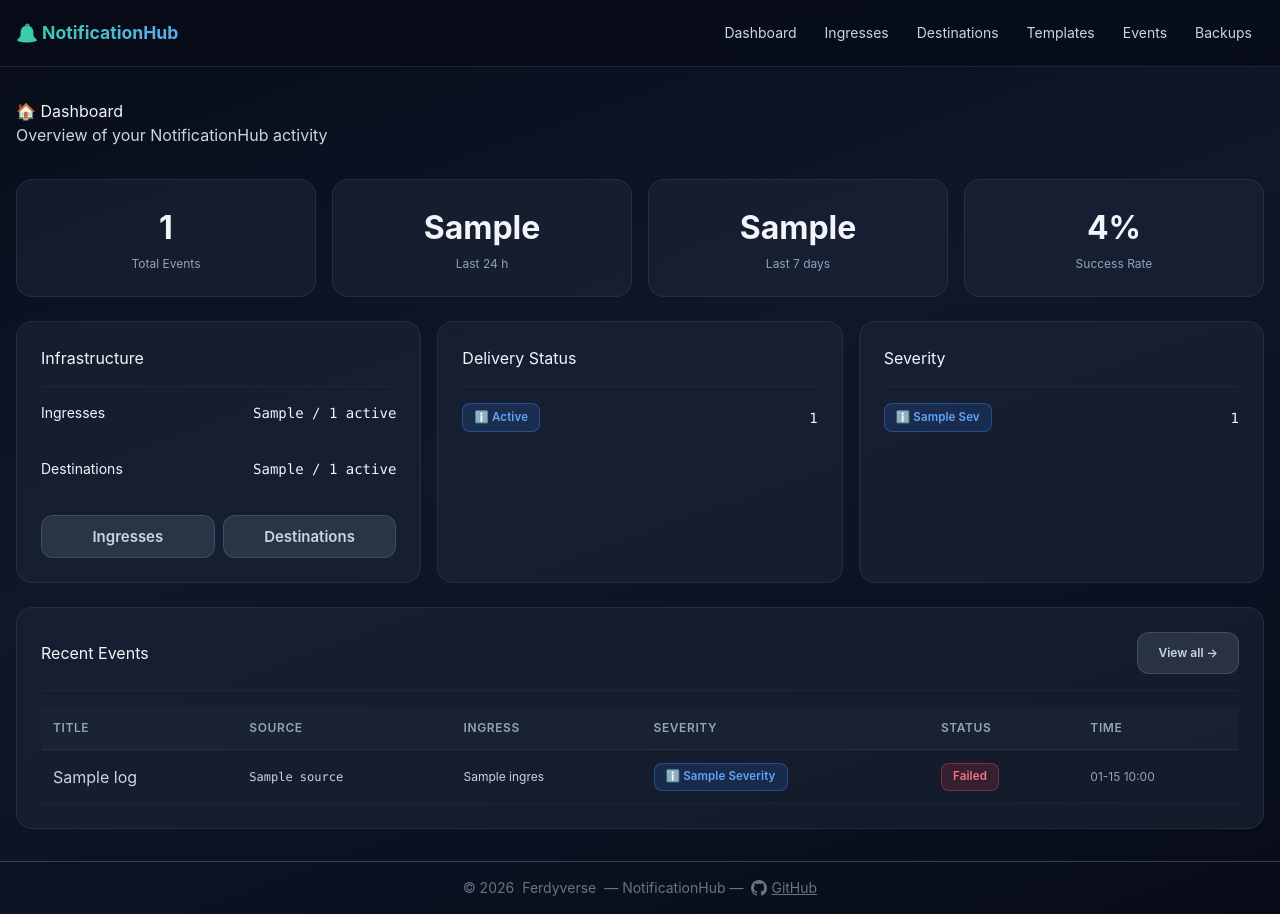
After one commit to Ferdyverse/NotificationHub, a FastAPI app: template app/templates/dashboard.html in a window 1280 px wide. The commit adds this page. Run offline with FastAPI, Linux system fonts and the light colour scheme; the template is opened without the code that fills it: most values are stand-ins (such as "Sample title", 1, 10 or a date in 2020); some libraries are stand-ins or nearby versions.

Commit message:
feat(ui): add dashboard page and event resend
Dashboard at /ui/dashboard shows total/24h/7d event counts, delivery
success rate, status and severity breakdowns, infrastructure counts,
and a recent events table. Root / now redirects to the dashboard.

Event resend adds a Resend button to each event in the event log.
POSTing to /ui/events/{id}/resend re-renders and re-delivers the
stored event through all active routes on the ingress, logs the
attempt as a new EventLog entry, and shows the result inline via HTMX.

```diff
--- a/app/main.py
+++ b/app/main.py
@@ -18,6 +18,7 @@ from app.routers.ui_operations import (
     ui_backups_download,
     ui_backups_restore,
     ui_backups_upload,
+    ui_dashboard,
     ui_events,
 )
 from app.tools.backup import create_backup, restore_backup
@@ -60,6 +61,7 @@ __all__ = [
     "ingest",
     "favicon",
     "health",
+    "ui_dashboard",
     "ui_events",
     "ui_backups",
     "ui_backups_create",
--- a/app/routers/system.py
+++ b/app/routers/system.py
@@ -8,7 +8,7 @@ router = APIRouter()
 
 @router.get("/")
 async def root():
-    return RedirectResponse("/ui/ingresses")
+    return RedirectResponse("/ui/dashboard")
 
 
 @router.get("/favicon.ico")
--- a/app/routers/ui_operations.py
+++ b/app/routers/ui_operations.py
@@ -10,14 +10,17 @@ from app.routers.ui_backups import (
     ui_backups_restore,
     ui_backups_upload,
 )
+from app.routers.ui_dashboard import router as ui_dashboard_router, ui_dashboard
 from app.routers.ui_events import router as ui_events_router, ui_events
 
 router = APIRouter()
+router.include_router(ui_dashboard_router)
 router.include_router(ui_events_router)
 router.include_router(ui_backups_router)
 
 __all__ = [
     "router",
+    "ui_dashboard",
     "ui_events",
     "ui_backups",
     "ui_backups_create",
--- a/app/templates/base.html
+++ b/app/templates/base.html
@@ -14,6 +14,7 @@
       <div class="container flex flex-wrap items-center gap-4 py-3">
         <a href="/" class="nav-brand">&#128276; NotificationHub</a>
         <div class="flex flex-wrap gap-1 ml-auto items-center text-sm">
+          <a href="/ui/dashboard" class="nav-link">Dashboard</a>
           <a href="/ui/ingresses" class="nav-link">Ingresses</a>
           <a href="/ui/routes" class="nav-link">Destinations</a>
           <a href="/ui/templates" class="nav-link">Templates</a>
--- /dev/null
+++ b/app/templates/dashboard.html
@@ -0,0 +1,138 @@
+{% extends "base.html" %}
+{% block content %}
+
+<div class="mb-8">
+  <h1>🏠 Dashboard</h1>
+  <p>Overview of your NotificationHub activity</p>
+</div>
+
+<!-- Top stat cards -->
+<div class="grid grid-cols-2 md:grid-cols-4 gap-4 mb-6">
+  <div class="card text-center">
+    <div style="font-size:2rem;font-weight:700;color:var(--color-text-primary);">{{ total_events }}</div>
+    <div class="text-xs text-muted mt-1">Total Events</div>
+  </div>
+  <div class="card text-center">
+    <div style="font-size:2rem;font-weight:700;color:var(--color-text-primary);">{{ events_24h }}</div>
+    <div class="text-xs text-muted mt-1">Last 24 h</div>
+  </div>
+  <div class="card text-center">
+    <div style="font-size:2rem;font-weight:700;color:var(--color-text-primary);">{{ events_7d }}</div>
+    <div class="text-xs text-muted mt-1">Last 7 days</div>
+  </div>
+  <div class="card text-center">
+    <div style="font-size:2rem;font-weight:700;color:{% if success_rate >= 80 %}var(--color-success){% elif success_rate >= 50 %}var(--color-warning){% else %}var(--color-error){% endif %};">{{ success_rate }}%</div>
+    <div class="text-xs text-muted mt-1">Success Rate</div>
+  </div>
+</div>
+
+<!-- Infrastructure + Breakdowns -->
+<div class="grid grid-cols-1 md:grid-cols-3 gap-4 mb-6">
+
+  <!-- Infrastructure -->
+  <div class="card">
+    <div class="card-header">Infrastructure</div>
+    <div class="card-content space-y-3 mt-3">
+      <div class="flex items-center justify-between">
+        <span class="text-sm">Ingresses</span>
+        <span class="text-sm font-mono">{{ active_ingresses }} / {{ total_ingresses }} active</span>
+      </div>
+      <div class="flex items-center justify-between">
+        <span class="text-sm">Destinations</span>
+        <span class="text-sm font-mono">{{ active_routes }} / {{ total_routes }} active</span>
+      </div>
+      <div class="flex gap-2 mt-4">
+        <a href="/ui/ingresses" class="btn btn-secondary" style="flex:1;text-align:center;">Ingresses</a>
+        <a href="/ui/routes" class="btn btn-secondary" style="flex:1;text-align:center;">Destinations</a>
+      </div>
+    </div>
+  </div>
+
+  <!-- Delivery status breakdown -->
+  <div class="card">
+    <div class="card-header">Delivery Status</div>
+    <div class="card-content space-y-2 mt-3">
+      {% set status_icons = {"delivered": ("✅", "badge-success"), "partial": ("⚠️", "badge-warning"), "failed": ("❌", "badge-error"), "rate_limited": ("🚫", "badge-error"), "deduped": ("♻️", "badge-warning"), "sample": ("🔬", "badge-info")} %}
+      {% if by_status %}
+        {% for status, count in by_status.items() | sort %}
+          {% set icon_class = status_icons.get(status, ("ℹ️", "badge-info")) %}
+          <div class="flex items-center justify-between">
+            <span class="badge {{ icon_class[1] }}">{{ icon_class[0] }} {{ status }}</span>
+            <span class="text-sm font-mono">{{ count }}</span>
+          </div>
+        {% endfor %}
+      {% else %}
+        <div class="text-muted text-sm">No events yet</div>
+      {% endif %}
+    </div>
+  </div>
+
+  <!-- Severity breakdown -->
+  <div class="card">
+    <div class="card-header">Severity</div>
+    <div class="card-content space-y-2 mt-3">
+      {% set sev_icons = {"success": ("✅", "badge-success"), "info": ("ℹ️", "badge-info"), "warning": ("⚠️", "badge-warning"), "error": ("❌", "badge-error")} %}
+      {% if by_severity %}
+        {% for sev, count in by_severity.items() | sort %}
+          {% set icon_class = sev_icons.get(sev, ("ℹ️", "badge-info")) %}
+          <div class="flex items-center justify-between">
+            <span class="badge {{ icon_class[1] }}">{{ icon_class[0] }} {{ sev }}</span>
+            <span class="text-sm font-mono">{{ count }}</span>
+          </div>
+        {% endfor %}
+      {% else %}
+        <div class="text-muted text-sm">No events yet</div>
+      {% endif %}
+    </div>
+  </div>
+
+</div>
+
+<!-- Recent events -->
+<div class="card">
+  <div class="card-header flex items-center justify-between">
+    <span>Recent Events</span>
+    <a href="/ui/events" class="btn btn-secondary" style="font-size:0.75rem;padding:0.25rem 0.75rem;">View all →</a>
+  </div>
+  <div class="card-content mt-3">
+    {% if recent_events %}
+      <div class="overflow-x-auto">
+        <table>
+          <thead>
+            <tr>
+              <th>Title</th>
+              <th class="hidden md:table-cell">Source</th>
+              <th class="hidden md:table-cell">Ingress</th>
+              <th>Severity</th>
+              <th>Status</th>
+              <th class="hidden md:table-cell">Time</th>
+            </tr>
+          </thead>
+          <tbody>
+            {% for log in recent_events %}
+              {% set sev_icons = {"success": ("✅", "badge-success"), "info": ("ℹ️", "badge-info"), "warning": ("⚠️", "badge-warning"), "error": ("❌", "badge-error")} %}
+              {% set st_icons = {"delivered": "badge-success", "partial": "badge-warning", "failed": "badge-error", "rate_limited": "badge-error", "deduped": "badge-warning", "sample": "badge-info"} %}
+              {% set s = sev_icons.get(log.severity, ("ℹ️", "badge-info")) %}
+              <tr>
+                <td class="truncate" style="max-width:220px;">{{ log.title }}</td>
+                <td class="hidden md:table-cell text-xs font-mono">{{ log.source }}</td>
+                <td class="hidden md:table-cell text-xs">{{ log.ingress.name if log.ingress else "-" }}</td>
+                <td><span class="badge {{ s[1] }}">{{ s[0] }} {{ log.severity }}</span></td>
+                <td><span class="badge {{ st_icons.get(log.delivery_status, 'badge-info') }}">{{ log.delivery_status }}</span></td>
+                <td class="hidden md:table-cell text-xs text-muted">{{ log.created_at.strftime('%m-%d %H:%M') if log.created_at else '-' }}</td>
+              </tr>
+            {% endfor %}
+          </tbody>
+        </table>
+      </div>
+    {% else %}
+      <div class="empty-state">
+        <div class="empty-state-icon">📭</div>
+        <div class="empty-state-title">No events yet</div>
+        <div class="empty-state-text">Send a webhook to an ingress to get started</div>
+      </div>
+    {% endif %}
+  </div>
+</div>
+
+{% endblock %}
```
Also changed, not shown: app/routers/ui_dashboard.py (added, +91 -0 lines), app/routers/ui_events.py (+113 -2 lines), app/templates/events.html (+12 -0 lines).
